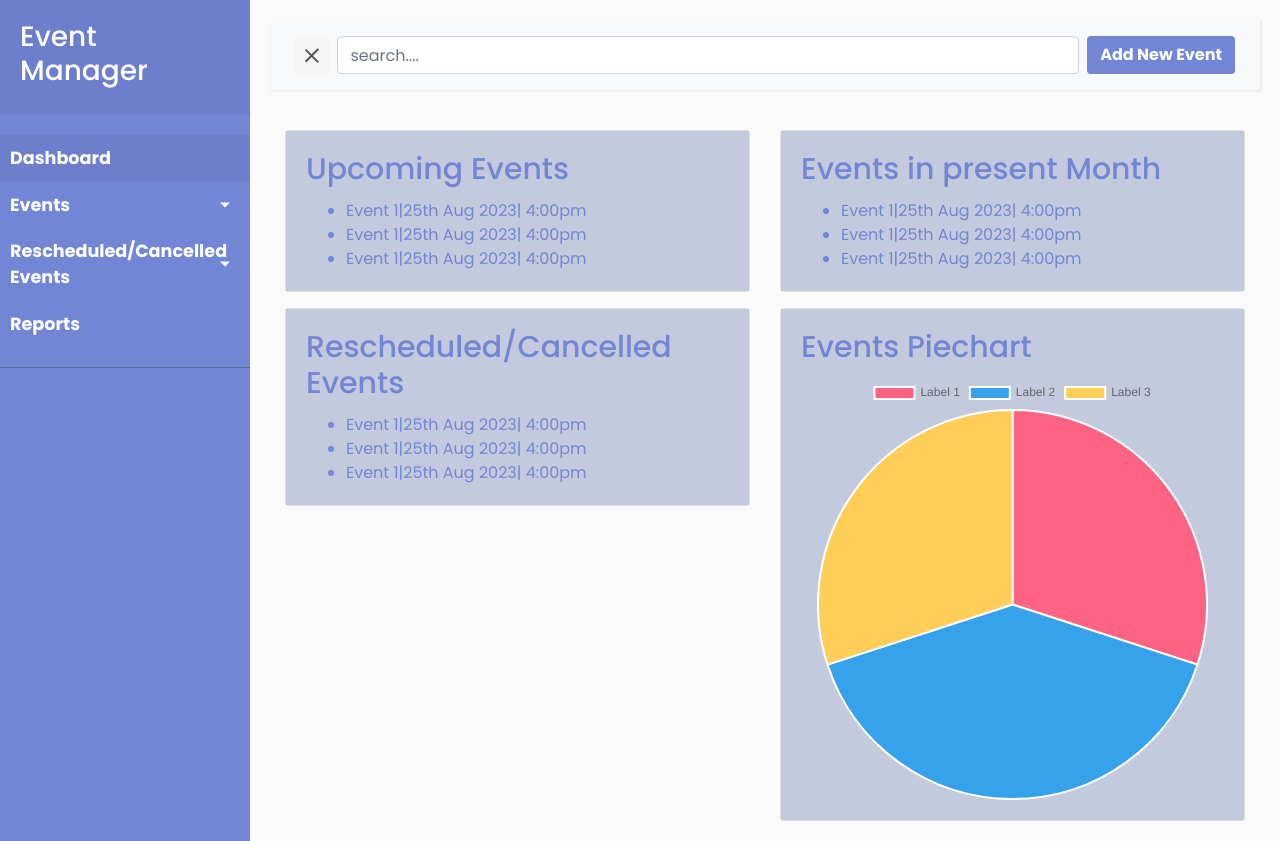
After one commit to yadavaalok/Manage-Your-Task, a Django app: template app/task/templates/dashboard.html in a window 1280 px wide. The commit adds this page. Run offline with Django 3.2, Linux system fonts and the light colour scheme; the template is opened without the code that fills it, so the values that code supplies are empty; some libraries are stand-ins or nearby versions.

Commit message:
Configured templates and static files

```diff
--- /dev/null
+++ b/app/static/task/style.css
@@ -0,0 +1,278 @@
+/*
+    DEMO STYLE
+*/
+@import "https://fonts.googleapis.com/css?family=Poppins:300,400,500,600,700";
+
+
+body {
+    font-family: 'Poppins', sans-serif;
+    background: #fafafa;
+}
+
+p {
+    font-family: 'Poppins', sans-serif;
+    font-size: 1.1em;
+    font-weight: 300;
+    line-height: 1.7em;
+    color: #999;
+}
+
+a, a:hover, a:focus {
+    color: inherit;
+    text-decoration: none;
+    transition: all 0.3s;
+}
+
+.navbar {
+    padding: 15px 10px;
+    background: #fff;
+    border: none;
+    border-radius: 0;
+    margin-bottom: 40px;
+    box-shadow: 1px 1px 3px rgba(0, 0, 0, 0.1);
+}
+
+.navbar-btn {
+    box-shadow: none;
+    outline: none !important;
+    border: none;
+}
+
+.line {
+    width: 100%;
+    height: 1px;
+    border-bottom: 1px dashed #ddd;
+    margin: 40px 0;
+}
+
+/* ---------------------------------------------------
+    SIDEBAR STYLE
+----------------------------------------------------- */
+
+.wrapper {
+    display: flex;
+    width: 100%;
+    align-items: stretch;
+    perspective: 1500px;
+}
+
+
+#sidebar {
+    min-width: 250px;
+    max-width: 250px;
+    background: #7386D5;
+    color: #fff;
+    transition: all 0.6s cubic-bezier(0.945, 0.020, 0.270, 0.665);
+    transform-origin: bottom left;
+}
+
+#sidebar.active {
+    margin-left: -250px;
+    transform: rotateY(100deg);
+}
+
+#sidebar .sidebar-header {
+    padding: 20px;
+    background: #6d7fcc;
+}
+
+#sidebar ul.components {
+    padding: 20px 0;
+    border-bottom: 1px solid #47748b;
+}
+
+#sidebar ul p {
+    color: #fff;
+    padding: 10px;
+}
+
+#sidebar ul li a {
+    padding: 10px;
+    font-size: 1.1em;
+    display: block;
+}
+#sidebar ul li a:hover {
+    color: #7386D5;
+    background: #fff;
+}
+
+#sidebar ul li.active > a, a[aria-expanded="true"] {
+    color: #fff;
+    background: #6d7fcc;
+}
+
+
+a[data-toggle="collapse"] {
+    position: relative;
+}
+
+.dropdown-toggle::after {
+    display: block;
+    position: absolute;
+    top: 50%;
+    right: 20px;
+    transform: translateY(-50%);
+}
+
+ul ul a {
+    font-size: 0.9em !important;
+    padding-left: 30px !important;
+    background: #6d7fcc;
+}
+
+ul.CTAs {
+    padding: 20px;
+}
+
+ul.CTAs a {
+    text-align: center;
+    font-size: 0.9em !important;
+    display: block;
+    border-radius: 5px;
+    margin-bottom: 5px;
+}
+
+a.download {
+    background: #fff;
+    color: #7386D5;
+}
+
+a.article, a.article:hover {
+    background: #6d7fcc !important;
+    color: #fff !important;
+}
+
+
+
+/* ---------------------------------------------------
+    CONTENT STYLE
+----------------------------------------------------- */
+#content {
+    width: 100%;
+    padding: 20px;
+    min-height: 100vh;
+    transition: all 0.3s;
+}
+
+#sidebarCollapse {
+    width: 40px;
+    height: 40px;
+    background: #f5f5f5;
+    cursor: pointer;
+}
+
+#sidebarCollapse span {
+    width: 80%;
+    height: 2px;
+    margin: 0 auto;
+    display: block;
+    background: #555;
+    transition: all 0.8s cubic-bezier(0.810, -0.330, 0.345, 1.375);
+    transition-delay: 0.2s;
+}
+
+#sidebarCollapse span:first-of-type {
+    transform: rotate(45deg) translate(2px, 2px);
+}
+#sidebarCollapse span:nth-of-type(2) {
+    opacity: 0;
+}
+#sidebarCollapse span:last-of-type {
+    transform: rotate(-45deg) translate(1px, -1px);
+}
+
+
+#sidebarCollapse.active span {
+    transform: none;
+    opacity: 1;
+    margin: 5px auto;
+}
+
+#newevent {
+    font-weight: bolder;
+    float: right;
+    background-color: #7386D5;
+    color: white;
+}
+
+#newevent:hover {
+    font-weight: bolder;
+    color: #7386D5;
+    background: #fff;
+}
+
+#card-title {
+    color:#7386D5;
+    background-color: #c4cadd;
+}
+
+#card-title h5 {
+    font-size: 30px;
+}
+
+#card-title h5:hover{
+    color: #031b7a;
+    font-size: 40px;
+    transition: all 0.3s;
+}
+
+#card-title ul a li:hover {
+    color: #031b7a;
+}
+
+/* ---------------------------------------------------
+    MEDIAQUERIES
+----------------------------------------------------- */
+@media (max-width: 768px) {
+    #sidebar {
+        margin-left: -250px;
+        transform: rotateY(90deg);
+    }
+    #sidebar.active {
+        margin-left: 0;
+        transform: none;
+    }
+    #sidebarCollapse span:first-of-type,
+    #sidebarCollapse span:nth-of-type(2),
+    #sidebarCollapse span:last-of-type {
+        transform: none;
+        opacity: 1;
+        margin: 5px auto;
+    }
+    #sidebarCollapse.active span {
+        margin: 0 auto;
+    }
+    #sidebarCollapse.active span:first-of-type {
+        transform: rotate(45deg) translate(2px, 2px);
+    }
+    #sidebarCollapse.active span:nth-of-type(2) {
+        opacity: 0;
+    }
+    #sidebarCollapse.active span:last-of-type {
+        transform: rotate(-45deg) translate(1px, -1px);
+    }
+
+}
+
+
+
+
+/*-------------------------------------------------------------------
+        New Admission
+---------------------------------------------------------------------*/
+.labels{
+    font-size: 2vw;
+}
+
+
+
+/*--------------------------------------------------------------------
+        Fees
+---------------------------------------------------------------------*/
+.block{
+    height: 250px;
+    color:black;
+    background: rgba(86,61,124,.15);
+    margin-bottom: 30px;
+    font-size: 3vw;
+}
--- a/app/task/templates/base.html
+++ b/app/task/templates/base.html
@@ -1,49 +1,118 @@
+{% load static %}
 <!DOCTYPE html>
 <html>
+
 <head>
     <meta charset="utf-8">
     <meta name="viewport" content="width=device-width, initial-scale=1.0">
     <meta http-equiv="X-UA-Compatible" content="IE=edge">
-	<title>E Shop</title>
+
+    <title>Event Manager</title>
+
     <!-- Bootstrap CSS CDN -->
     <link rel="stylesheet" href="https://stackpath.bootstrapcdn.com/bootstrap/4.1.0/css/bootstrap.min.css" integrity="sha384-9gVQ4dYFwwWSjIDZnLEWnxCjeSWFphJiwGPXr1jddIhOegiu1FwO5qRGvFXOdJZ4" crossorigin="anonymous">
+    <!-- Our Custom CSS -->
+    <link rel="stylesheet" href="{% static 'task/style.css' %}">
+
+    <!-- Font Awesome JS -->
+    <script defer src="https://use.fontawesome.com/releases/v5.0.13/js/solid.js" integrity="sha384-tzzSw1/Vo+0N5UhStP3bvwWPq+uvzCMfrN1fEFe+xBmv1C/AtVX5K0uZtmcHitFZ" crossorigin="anonymous"></script>
+    <script defer src="https://use.fontawesome.com/releases/v5.0.13/js/fontawesome.js" integrity="sha384-6OIrr52G08NpOFSZdxxz1xdNSndlD4vdcf/q2myIUVO0VsqaGHJsB0RaBE01VTOY" crossorigin="anonymous"></script>
+
 </head>
+
 <body>
-	<!---Navbar-->
+
+    <div class="wrapper">
+        <!-- Sidebar Holder -->
+        <nav id="sidebar">
+            <div class="sidebar-header">
+                <h3>Event Manager</h3>
+            </div>
+
+            <ul class="list-unstyled components">
+                <li class="active">
+                    <a href="index.html"><b>Dashboard</b></a>
+                </li>
+                <li>
+                    <a href="#events" data-toggle="collapse" aria-expanded="false" class=" dropdown-toggle"><b>Events</b></a>
+                    <ul class="collapse list-unstyled" id="events">
+                        <li>
+                            <a href="#corporatesubmenu" data-toggle="collapse" aria-expanded="false" class=" dropdown-toggle"><b>Corporate Events</b></a>
+                            <ul class="collapse list-unstyled" id="corporatesubmenu">
+                                <li>
+                                    <a href="student/admission/new_admission.html">Conferences</a>
+                                </li>
+                                <li>
+                                    <a href="student/admission/all_admission.html">Seminars</a>
+                                </li>
+                                <li>
+                                    <a href="student/admission/cancel_admission.html">Company party or meetings</a>
+                                </li>
+								<li>
+                                    <a href="student/admission/cancel_admission.html">Product or Service launch</a>
+                                </li>
+                            </ul>
+                        </li>
+                        <li>
+                            <a href="#noncorporatesubmenu" data-toggle="collapse" aria-expanded="false" class=" dropdown-toggle"><b>Non-Corporate Events</b></a>
+							<ul class="collapse list-unstyled" id="noncorporatesubmenu">
+                                <li>
+                                    <a href="student/admission/new_admission.html">Weddings</a>
+                                </li>
+                                <li>
+                                    <a href="student/admission/all_admission.html">Festivals</a>
+                                </li>
+                                <li>
+                                    <a href="student/admission/cancel_admission.html">Exhibitions</a>
+                                </li>
+								<li>
+                                    <a href="student/admission/cancel_admission.html">Charity Events</a>
+                                </li>
+								<li>
+                                    <a href="student/admission/cancel_admission.html">Sports & Competitions</a>
+                                </li>
+                            </ul>
+                        </li>
+                    </ul>
+                </li>
+                <li>
+                    <a href="#pageSubmenu" data-toggle="collapse" aria-expanded="false" class="dropdown-toggle"><b>Rescheduled/Cancelled Events</b></a>
+                    <ul class="collapse list-unstyled" id="pageSubmenu">
+                        <li>
+                            <a href="#"><b>Rescheduled Events</b></a>
+                        </li>
+                        <li>
+                            <a href="#"><b>Cancelled Events</b></a>
+                        </li>
+                    </ul>
+                </li>
+                <li>
+                    <a href="#"><b>Reports</b></a>
+                </li>
+            </ul>
+        </nav>
+
+        <!-- Page Content Holder -->
+        <div id="content">
 
             <nav class="navbar navbar-expand-lg navbar-light bg-light">
-	  <a class="navbar-brand" href="/">Event Manager</a>
-	  <button class="navbar-toggler" type="button" data-toggle="collapse" data-target="#navbarSupportedContent" aria-controls="navbarSupportedContent" aria-expanded="false" aria-label="Toggle navigation">
-	    <span class="navbar-toggler-icon"></span>
-	  </button>
+                <div class="container-fluid">
 
-	  <div class="collapse navbar-collapse" id="navbarSupportedContent">
-	    <ul class="navbar-nav mr-auto">
-	      <li class="nav-item active">
-	        <a class="nav-link" href="/">Store <span class="sr-only">(current)</span></a>
-	      </li>
-	    </ul>
-
-	     <ul class="navbar-nav my-2 my-lg-0">
-	      <li class="nav-item active">
-	        <a class="nav-link" href="/orders">Orders <span class="sr-only">(current)</span></a>
-	      </li>
-	      <li class="nav-item active">
-	        <a class="nav-link" href="/logout">Logout <span class="sr-only">(current)</span></a>
-	      </li>
-	     <li class="nav-item active">
-	        <a class="nav-link" href="/signup">Signup <span class="sr-only">(current)</span></a>
-	      </li>
-	      <li class="nav-item active">
-	        <a class="nav-link" href="/login">Login <span class="sr-only">(current)</span></a>
-	      </li>
-	    </ul>
+                    <button type="button" id="sidebarCollapse" class="navbar-btn">
+                        <span></span>
+						<span></span>
+						<span></span>
+                    </button>&nbsp;&nbsp;
+					<input type="text" id="myInput" class="form-control" placeholder="search....">&nbsp;&nbsp;
+					<button type="button" class="btn" id="newevent">Add New Event</button>
                 </div>
             </nav>
 
 			{% block content %}
 
 			{% endblock %}
+        </div>
+    </div>
 
 
 
@@ -53,5 +122,50 @@
     <script src="https://cdnjs.cloudflare.com/ajax/libs/popper.js/1.14.0/umd/popper.min.js" integrity="sha384-cs/chFZiN24E4KMATLdqdvsezGxaGsi4hLGOzlXwp5UZB1LY//20VyM2taTB4QvJ" crossorigin="anonymous"></script>
     <!-- Bootstrap JS -->
     <script src="https://stackpath.bootstrapcdn.com/bootstrap/4.1.0/js/bootstrap.min.js" integrity="sha384-uefMccjFJAIv6A+rW+L4AHf99KvxDjWSu1z9VI8SKNVmz4sk7buKt/6v9KI65qnm" crossorigin="anonymous"></script>
+	<!--Chart Js-->
+	<script src="https://cdn.jsdelivr.net/npm/chart.js"></script>
+
+
+    <script type="text/javascript">
+        $(document).ready(function () {
+            $('#sidebarCollapse').on('click', function () {
+                $('#sidebar').toggleClass('active');
+                $(this).toggleClass('active');
+            });
+        });
+    </script>
+
+
+<script>
+	// Sample data for the pie chart
+	var pieData = {
+	  labels: ['Label 1', 'Label 2', 'Label 3'],
+	  datasets: [{
+		data: [30, 40, 30], // Sample data percentages (e.g., 30%, 40%, 30%)
+		backgroundColor: ['#FF6384', '#36A2EB', '#FFCE56'], // Colors for each segment
+	  }]
+	};
+
+	// Options for the pie chart
+	var pieOptions = {
+	  responsive: true,
+	  maintainAspectRatio: true,
+	  legend: {
+		position: 'bottom',
+	  }
+	};
+
+	// Get the canvas element
+	var ctx = document.getElementById('myPieChart').getContext('2d');
+
+	// Create the pie chart
+	var myPieChart = new Chart(ctx, {
+	  type: 'pie',
+	  data: pieData,
+	  options: pieOptions
+	});
+  </script>
+
 </body>
+
 </html>
--- /dev/null
+++ b/app/task/templates/dashboard.html
@@ -0,0 +1,61 @@
+{% extends 'base.html' %}
+{% load static %}
+
+{% block content %}
+<div class="container-fluid">
+    <div class="row">
+      <!-- First Metric -->
+      <div class="col-md-6">
+        <div class="card">
+          <div class="card-body" id="card-title">
+            <h5 class="card-title">Upcoming Events</h5>
+            <ul class="card-text">
+                <a href="#"> <li>Event 1|25th Aug 2023| 4:00pm</li> </a>
+                <a href="#"> <li>Event 1|25th Aug 2023| 4:00pm</li> </a>
+                <a href="#"> <li>Event 1|25th Aug 2023| 4:00pm</li> </a>
+            </ul>
+          </div>
+        </div>
+      </div>
+
+      <!-- Second Metric -->
+      <div class="col-md-6">
+        <div class="card">
+          <div class="card-body" id="card-title">
+            <h5 class="card-title">Events in present Month</h5>
+            <ul class="card-text">
+                <a href="#"> <li>Event 1|25th Aug 2023| 4:00pm</li> </a>
+                <a href="#"> <li>Event 1|25th Aug 2023| 4:00pm</li> </a>
+                <a href="#"> <li>Event 1|25th Aug 2023| 4:00pm</li> </a>
+            </ul>
+          </div>
+        </div>
+      </div>
+    </div>
+    <div class="row mt-3">
+      <!-- Third Metric -->
+      <div class="col-md-6">
+        <div class="card">
+          <div class="card-body" id="card-title">
+            <h5 class="card-title">Rescheduled/Cancelled Events</h5>
+            <ul class="card-text">
+                <a href="#"> <li>Event 1|25th Aug 2023| 4:00pm</li> </a>
+                <a href="#"> <li>Event 1|25th Aug 2023| 4:00pm</li> </a>
+                <a href="#"> <li>Event 1|25th Aug 2023| 4:00pm</li> </a>
+            </ul>
+          </div>
+        </div>
+      </div>
+
+      <!-- Fourth Metric -->
+      <div class="col-md-6">
+        <div class="card">
+          <div class="card-body" id="card-title">
+            <h5 class="card-title">Events Piechart</h5>
+            <canvas id="myPieChart" height="50" width="50"></canvas>
+          </div>
+        </div>
+      </div>
+    </div>
+  </div>
+{% endblock %}
--- a/app/task/views.py
+++ b/app/task/views.py
@@ -4,4 +4,4 @@ from django.views import View
 class Index(View):
 
 	def get(self,request):
-		return render(request,'base.html')
+		return render(request,'dashboard.html')
```
Also changed, not shown: app/app/settings.py (+9 -1 lines). Lines whose indentation alone changed are shown as unchanged.
